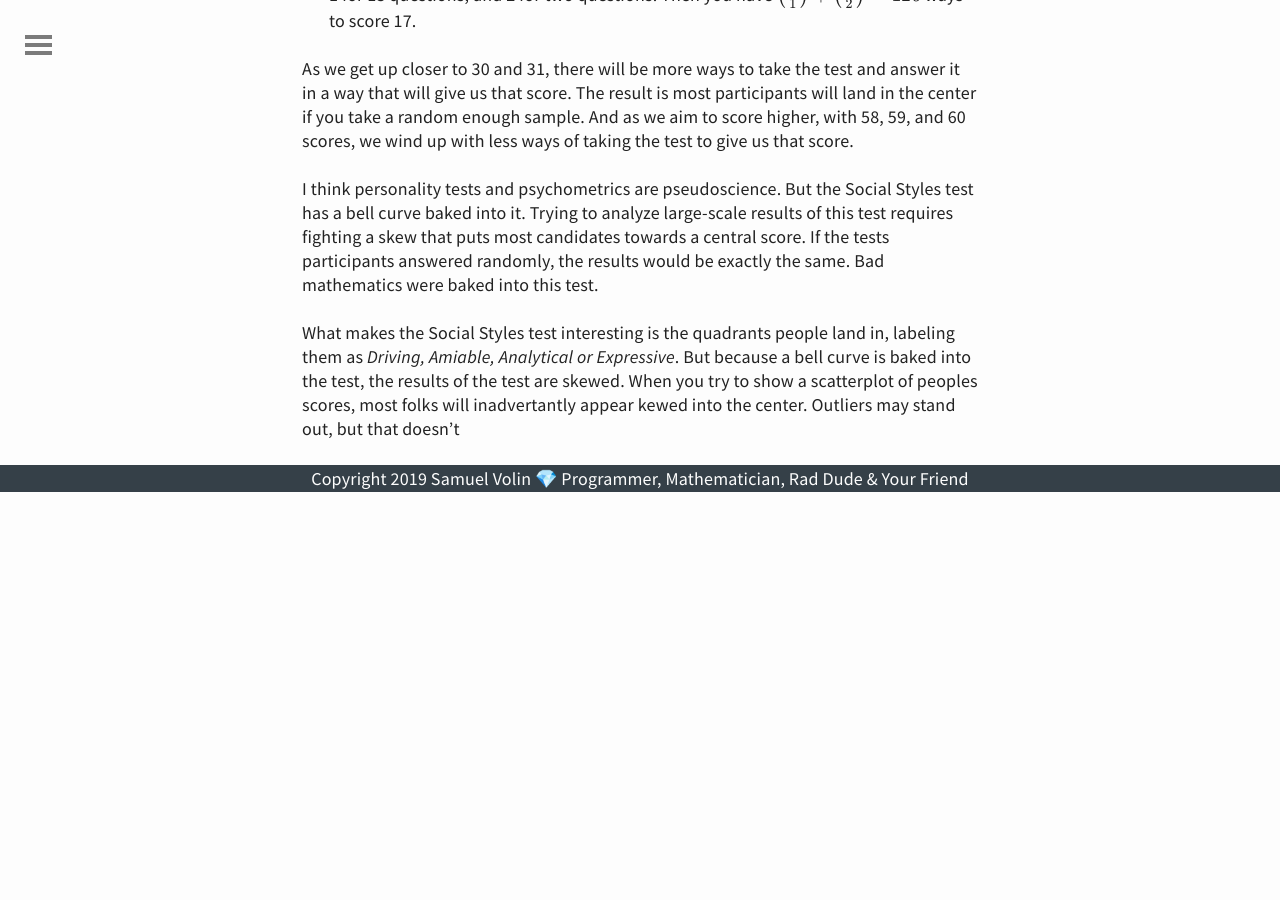
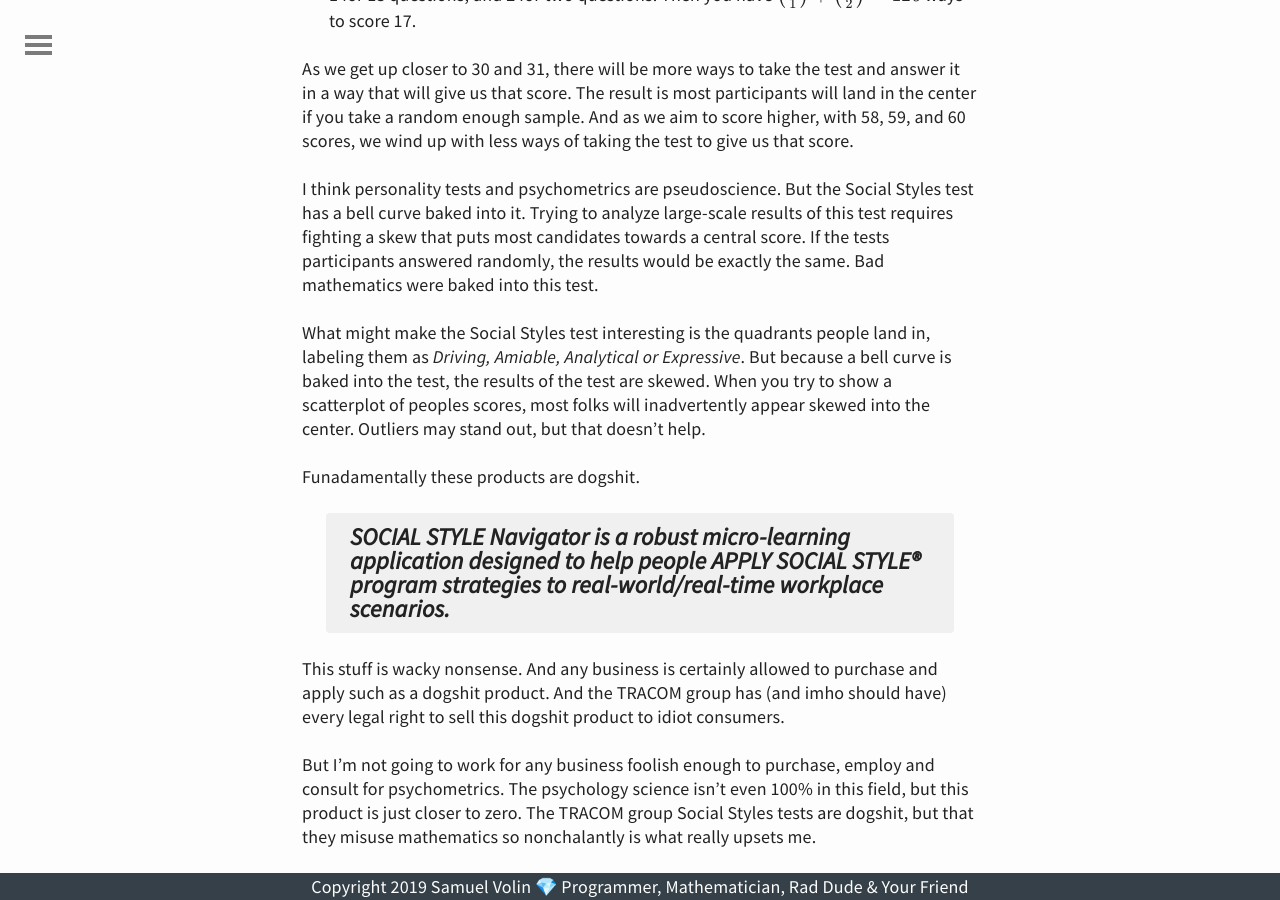
Before and after one commit to untra/untra.github.io, a Jekyll site: the page built from _posts/2015-12-28-psychometrics.md, in a window 1280 px wide and 900 px high, scrolled down 2567 px. Built offline with Jekyll 4.4.1, drawn with Linux system fonts in a browser that asks for light colours; formulas are drawn with MathJax 3; before the commit the page ends 3059 px from its top, so only the background shows below that; some of the changed text lies outside the part shown.

Commit message:
touchup psychometrics

```diff
--- a/_posts/2015-12-28-psychometrics.md
+++ b/_posts/2015-12-28-psychometrics.md
@@ -15,17 +15,17 @@
 
 It's no secret that the Myers-Briggs test is entirely entertainment. Participants are put into one of two states for four separate categories, making $$ 2^4 = 16$$ different types people can fall into. All of the results have mostly positive connotations. This is a small enough pool of different "types" people can get behind. It's like horoscopes for the slightly less gullible.
 
-We took a different psychometric test in our projects class. We took the [Social Style](http://www.tracomcorp.com/solutions/by-element/social-style/model/) test, a product of the TRACOM Group, a social sciences company based out of Centennial, Colorado. It was presented to us (the students soon-to-be graduates soon-to-be code monkies) like something we prepare for when entering the workforce. A personality test!
+We took a different psychometric test in our projects class. We took the **[TRACOM Social Style](http://www.tracomcorp.com/solutions/by-element/social-style/model/)**s test, a product of the TRACOM Group, a social sciences company based out of Centennial, Colorado. It was presented to us (the students soon-to-be graduates soon-to-be code monkeys) like something we prepare for when entering the workforce. A personality test!
 
 What got under my skin with this test was how your score were calculated. An example of the test is [here](https://www.cs.colorado.edu/~ksiek/Teaching/GEEN1400/F09/Class-Docs/Week2-SocialStyles.pdf). Basically, you answer 15 questions for two sections: Assertiveness and Responsiveness. Each question you give an integer score from 1 to 4. You then sum up all of your assertiveness scores and all of your responsiveness scores, divide each by 15, and then plot yourself on a 2D graph. If you're curious, I scored a $$(1.5,2.1)$$ on the social styles test.
 
 <img src="http://www.chasewoodford.com/wp-content/themes/v2/images/blog-understandingSocialStyles-001.png">
 
-A bad mathematician will think that plotting these scores on a 2d graph of $$1 \dots 4 \times 1 \dots 4$$ means that a broader typing of people allows for individuals to be compared on two axes, without pidgeonholing everyone into only one of sixteen categories, a la Myers-Briggs.
+A bad mathematician will think that plotting these scores on a 2d graph of $$1 \dots 4 \times 1 \dots 4$$ means that a broader typing of people allows for individuals to be compared on two axes, without pigeonholing everyone into only one of sixteen categories, a la Myers-Briggs.
 
-It should be clear why this is bad mathematics. For each axis, there are $$4^15$$ or roughly a billion different ways to take the survey for each axis. But there are only so many scores you can get with the test. In fact, before dividing by 15, the maximum score you can get on an axis is a 60, and the minimum is a 15. Thus, there are 46 unique scores on each axis you can get (Remember the scores are inclusive, so counting from 15 to 60, you will count 46 numbers). These 46 different scores are squeezed between 1 and 4 on the scatterplot. On a 2d graph, the Social Styles test gives $$46^2 = 2116$$ unique *types of people*.
+It should be clear why this is bad mathematics. For each axis, there are $$4^{15}$$ or roughly a billion different ways to take the survey for each axis. But there are only so many scores you can get with the test. In fact, before dividing by 15, the maximum score you can get on an axis is a 60, and the minimum is a 15. Thus, there are 46 unique scores on each axis you can get (Remember the scores are inclusive, so counting from 15 to 60, you will count 46 numbers). These 46 different scores are squeezed between 1 and 4 on the scatterplot. On a 2d graph, the Social Styles test gives $$46^2 = 2116$$ unique *types of people*.
 
-This is not exactly every real number between 1 and 4. Remember when I said I scored $$(1.5,2.1)$$? I lied. That score is not even possible with this test. I would need respective undivided scores of $$22.5$$ and $$31.5$$ to get $$(1.5,2.1)$$, which is impossible. It's very easy to be misled by this test. There are only 46 unqiue points on the axis people can actually score on this test.
+This is not exactly every real number between 1 and 4. Remember when I said I scored $$(1.5,2.1)$$? I lied. That score is not even possible with this test. I would need respective undivided scores of $$22.5$$ and $$31.5$$ to get $$(1.5,2.1)$$, which is impossible. It's very easy to be misled by this test. There are only 46 unique points on the axis people can actually score on this test.
 
 A good mathematician will look at this test and immediately see that it is skewed towards participants landing in the middle, and not at the ends of the test. *Most people taking the Social Styles test will wind up in the middle of the quadrant.* Why though?
 
@@ -39,4 +39,12 @@
 
 I think personality tests and psychometrics are pseudoscience. But the Social Styles test has a bell curve baked into it. Trying to analyze large-scale results of this test requires fighting a skew that puts most candidates towards a central score. If the tests participants answered randomly, the results would be exactly the same. Bad mathematics were baked into this test.
 
-What makes the Social Styles test interesting is the quadrants people land in, labeling them as *Driving, Amiable, Analytical or Expressive*. But because a bell curve is baked into the test, the results of the test are skewed. When you try to show a scatterplot of peoples scores, most folks will inadvertantly appear kewed into the center. Outliers may stand out, but that doesn't
+What might make the Social Styles test interesting is the quadrants people land in, labeling them as *Driving, Amiable, Analytical or Expressive*. But because a bell curve is baked into the test, the results of the test are skewed. When you try to show a scatterplot of peoples scores, most folks will inadvertently appear skewed into the center. Outliers may stand out, but that doesn't help.
+
+Funadamentally these products are dogshit.
+
+> ### SOCIAL STYLE Navigator is a robust micro-learning application designed to help people APPLY SOCIAL STYLE® program strategies to real-world/real-time workplace scenarios.
+
+This stuff is wacky nonsense. And any business is certainly allowed to purchase and apply such as a dogshit product. And the TRACOM group has (and imho should have) every legal right to sell this dogshit product to idiot consumers.
+
+But I'm not going to work for any business foolish enough to purchase, employ and consult for psychometrics. The psychology science isn't even 100% in this field, but this product is just closer to zero. The TRACOM group Social Styles tests are dogshit, but that they misuse mathematics so nonchalantly is what really upsets me.
```
